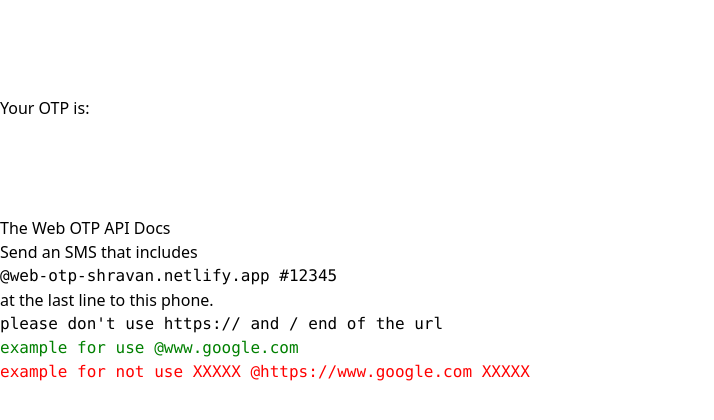
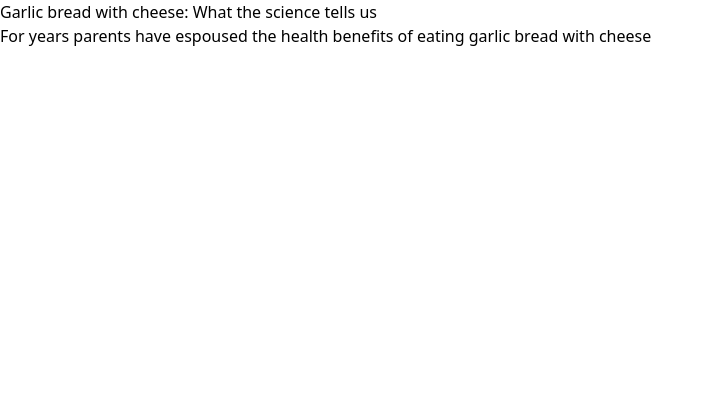
Before and after one commit to rajprogrammerbd/app-setup, a React (Create React App) app: page / in a window 1280 px wide. Shown: the top 420 px of the page, without its empty margins (0-714 px from the left). Built offline with nearby package versions, Linux system fonts and the light colour scheme.

Commit message:
modify the app.ts

```diff
--- a/src/App.tsx
+++ b/src/App.tsx
@@ -1,63 +1,12 @@
-/* eslint-disable react/no-unescaped-entities */
-/* eslint-disable react/state-in-constructor */
 import React from 'react';
 
-export default class App extends React.Component {
-  state = {
-    otp: '',
-  };
-
-  componentDidMount() {
-    if ('OTPCredential' in window) {
-      window.addEventListener('DOMContentLoaded', () => {
-        navigator.credentials.get({
-          otp: { transport: ['sms'] },
-        }).then((otp: any) => {
-          window.alert(otp);
-        }).catch((err) => {
-          window.alert(err);
-        });
-      });
-    }
-  }
-
-  render() {
-    const { otp } = this.state;
-    return (
-      <div className="App">
-        <br />
-        <br />
-        <br />
-        <br />
-        <h2>
-          Your OTP is:
-          {' '}
-          {otp}
-        </h2>
-        <br />
-        <br />
-        <br />
-        <br />
-        <h3>The Web OTP API Docs</h3>
-        <div>
-          Send an SMS that includes
-          <pre>
-            <code>@web-otp-shravan.netlify.app #12345</code>
-          </pre>
-          at the last line to this phone.
-          <pre>
-            <code>please don't use https:// and / end of the url</code>
-          </pre>
-          <pre style={{ color: 'green' }}>
-            <code>example for use @www.google.com</code>
-          </pre>
-          <pre style={{ color: 'red' }}>
-            <code>example for not use XXXXX @https://www.google.com XXXXX</code>
-          </pre>
-        </div>
-      </div>
-    );
-  }
+function App() {
+  return (
+    <article className="prose lg:prose-xl">
+      <h1>Garlic bread with cheese: What the science tells us</h1>
+      <p>For years parents have espoused the health benefits of eating garlic bread with cheese</p>
+    </article>
+  );
 }
 
-// time to test in mobile phone
+export default App;
```
